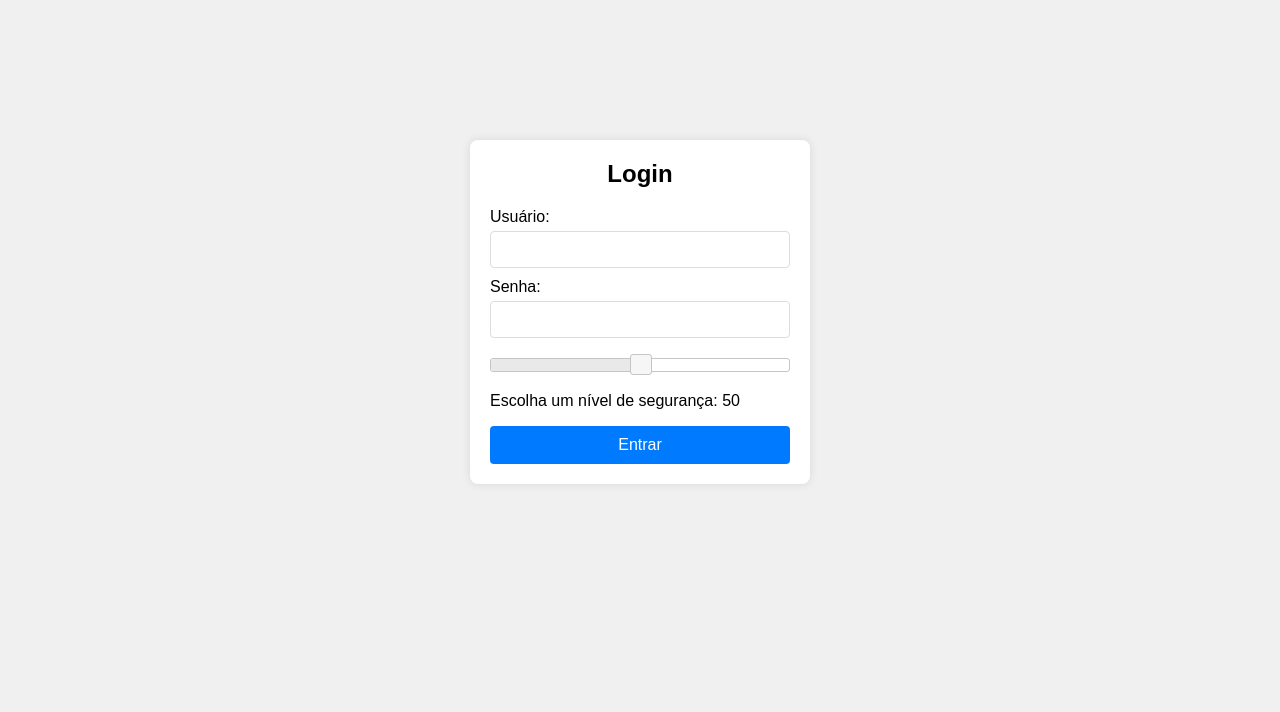
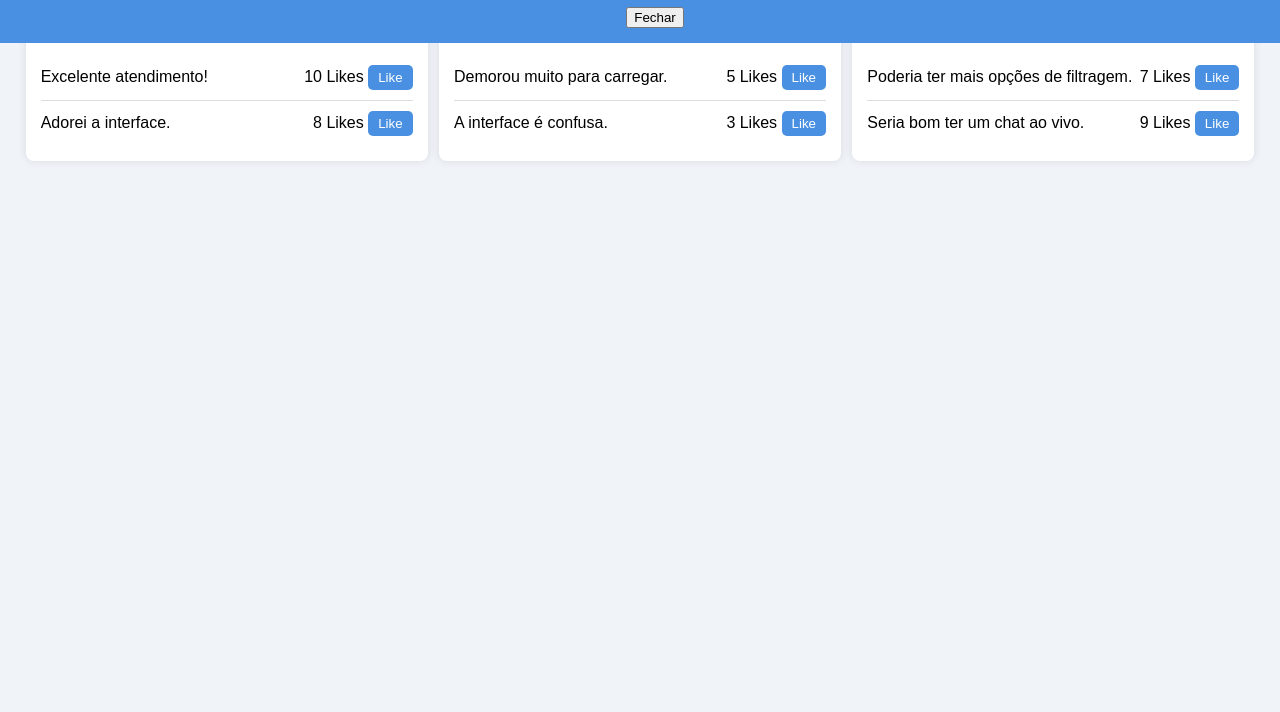
Before and after one commit to IsraelBonicenha/tourmed-clickonce, a plain HTML site: page docs/teste.html in a window 1280 px wide. Shown: the part 88-800 px from the top of the page. Drawn offline with nearby package versions, Linux system fonts and the light colour scheme.

Commit message:
alterando a página de feedback (subi errado)

```diff
--- a/docs/teste.html
+++ b/docs/teste.html
@@ -1,123 +1,111 @@
 <!DOCTYPE html>
-<html lang="en">
+<html lang="pt-BR">
 <head>
     <meta charset="UTF-8">
     <meta name="viewport" content="width=device-width, initial-scale=1.0">
-    <title>Tela de Login com jQuery UI</title>
-    <link rel="stylesheet" href="https://code.jquery.com/ui/1.12.1/themes/smoothness/jquery-ui.css">
+    <title>Feedbacks</title>
     <style>
         body {
             font-family: Arial, sans-serif;
+            background-color: #f0f4f8;
+            margin: 0;
+            padding: 0;
+        }
+        .header {
+            background-color: #4a90e2;
+            color: white;
+            padding: 15px;
+            text-align: center;
+            position: fixed;
+            width: 100%;
+            top: 0;
+            left: 0;
+            z-index: 1000;
+        }
+        .feedback-container {
             display: flex;
-            justify-content: center;
-            align-items: center;
-            height: 100vh;
-            margin: 0;
-            background-color: #f0f0f0;
+            justify-content: space-around;
+            margin-top: 60px;
+            padding: 20px;
         }
-        .login-container {
-            width: 300px;
-            padding: 20px;
-            background-color: #fff;
+        .feedback-category {
+            background-color: white;
             border-radius: 8px;
             box-shadow: 0 0 10px rgba(0,0,0,0.1);
+            padding: 15px;
+            width: 30%;
         }
-        .login-container h2 {
+        .feedback-category h2 {
             margin-top: 0;
-            text-align: center;
         }
-        .login-container label {
-            display: block;
-            margin: 10px 0 5px;
+        .feedback-item {
+            border-bottom: 1px solid #ddd;
+            padding: 10px 0;
+            display: flex;
+            justify-content: space-between;
+            align-items: center;
         }
-        .login-container input[type="text"], .login-container input[type="password"] {
-            width: 100%;
-            padding: 10px;
-            border: 1px solid #ddd;
-            border-radius: 4px;
-            box-sizing: border-box;
+        .feedback-item:last-child {
+            border-bottom: none;
         }
-        .login-container button {
-            width: 100%;
-            padding: 10px;
+        .like-button {
+            background-color: #4a90e2;
+            color: white;
             border: none;
-            border-radius: 4px;
-            background-color: #007bff;
-            color: white;
-            font-size: 16px;
+            padding: 5px 10px;
+            border-radius: 5px;
             cursor: pointer;
-        }
-        .login-container button:hover {
-            background-color: #0056b3;
-        }
-        #slider {
-            margin: 20px 0;
         }
     </style>
 </head>
 <body>
-    <div class="login-container">
-        <h2>Login</h2>
-        <form id="login-form">
-            <label for="username">Usuário:</label>
-            <input type="text" id="username" name="username" required>
+    <div class="header">
+        <h1>Feedbacks</h1>
+        <button onclick="window.close()">Fechar</button>
+    </div>
+    <div class="feedback-container">
+        <div class="feedback-category" id="queBom">
+            <h2>Que Bom</h2>
+            <!-- Feedback items will be injected here -->
+        </div>
+        <div class="feedback-category" id="queMal">
+            <h2>Que Mal</h2>
+            <!-- Feedback items will be injected here -->
+        </div>
+        <div class="feedback-category" id="queTal">
+            <h2>Que Tal</h2>
+            <!-- Feedback items will be injected here -->
+        </div>
+    </div>
+    <script>
+        function addFeedback(category, feedbackText, likes) {
+            const categoryElement = document.getElementById(category);
+            const feedbackItem = document.createElement('div');
+            feedbackItem.className = 'feedback-item';
+            feedbackItem.innerHTML = `
+                <span>${feedbackText}</span>
+                <span>
+                    <span>${likes} Likes</span>
+                    <button class="like-button" onclick="likeFeedback(this)">Like</button>
+                </span>
+            `;
+            categoryElement.appendChild(feedbackItem);
+        }
 
-            <label for="password">Senha:</label>
-            <input type="password" id="password" name="password" required>
+        function likeFeedback(button) {
+            const likesSpan = button.previousElementSibling;
+            let likes = parseInt(likesSpan.textContent);
+            likesSpan.textContent = `${likes + 1} Likes`;
+            // Optional: Send like data to the server or update local storage
+        }
 
-            <div id="slider"></div>
-            <p>Escolha um nível de segurança: <span id="slider-value"></span></p>
-
-            <button type="submit">Entrar</button>
-        </form>
-    </div>
-
-    <div id="error-dialog" title="Erro de Login" style="display:none;">
-        <p>Nome de usuário ou senha incorretos. Tente novamente.</p>
-    </div>
-
-    <script src="https://code.jquery.com/jquery-3.6.0.min.js"></script>
-    <script src="https://code.jquery.com/ui/1.12.1/jquery-ui.js"></script>
-    <script>
-        $(function() {
-            // Inicializa o slider
-            $("#slider").slider({
-                range: "min",
-                value: 50,
-                min: 0,
-                max: 100,
-                slide: function(event, ui) {
-                    $("#slider-value").text(ui.value);
-                }
-            });
-            $("#slider-value").text($("#slider").slider("value"));
-
-            // Inicializa o diálogo de erro
-            $("#error-dialog").dialog({
-                autoOpen: false,
-                modal: true,
-                buttons: {
-                    "Ok": function() {
-                        $(this).dialog("close");
-                    }
-                }
-            });
-
-            $("#login-form").submit(function(event) {
-                event.preventDefault();
-                // Simular validação do formulário
-                var username = $("#username").val();
-                var password = $("#password").val();
-
-                if (username !== "admin" || password !== "password") {
-                    // Exibe o diálogo de erro se as credenciais forem inválidas
-                    $("#error-dialog").dialog("open");
-                } else {
-                    // Aqui você pode adicionar código para redirecionar o usuário após o login
-                    alert("Login bem-sucedido!");
-                }
-            });
-        });
+        // Add sample feedbacks
+        addFeedback('queBom', 'Excelente atendimento!', 10);
+        addFeedback('queBom', 'Adorei a interface.', 8);
+        addFeedback('queMal', 'Demorou muito para carregar.', 5);
+        addFeedback('queMal', 'A interface é confusa.', 3);
+        addFeedback('queTal', 'Poderia ter mais opções de filtragem.', 7);
+        addFeedback('queTal', 'Seria bom ter um chat ao vivo.', 9);
     </script>
 </body>
 </html>
```
